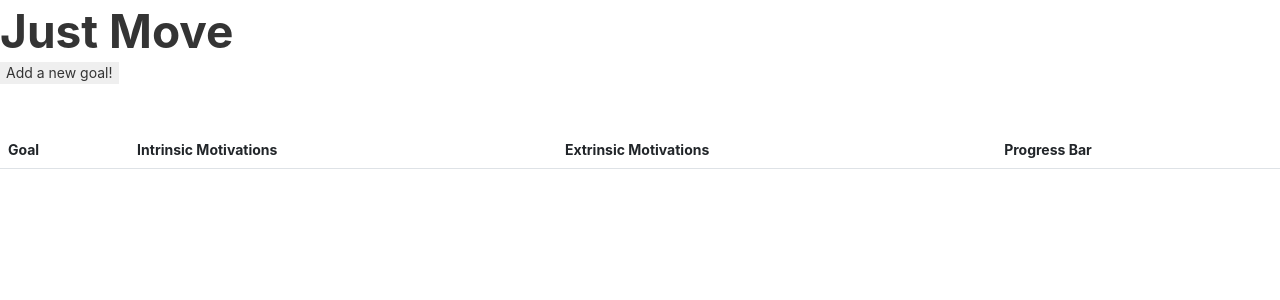
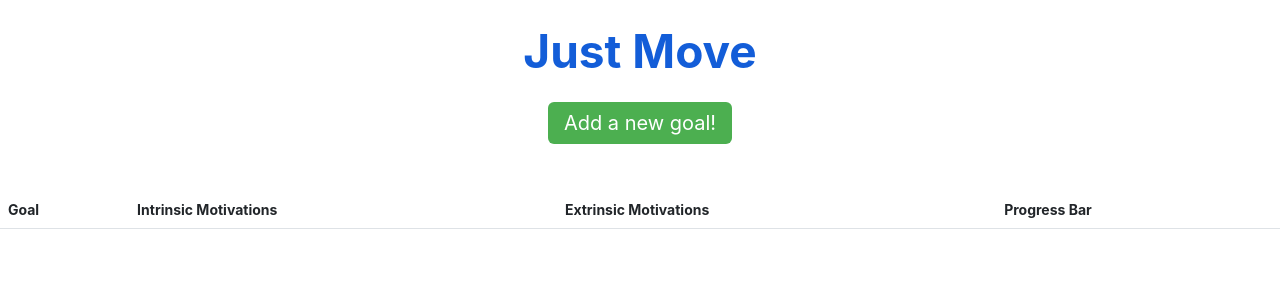
Before and after one commit to goldenwarrior2/Just-Move-115A, a React (Create React App) app in the folder just-move/: page /userhome in a window 1280 px wide. Shown: the top 300 px of the page. Built offline with nearby package versions, Linux system fonts and the light colour scheme.

Commit message:
Fixed styling on form

```diff
--- a/just-move/src/components/UserHomePage/Goal.js
+++ b/just-move/src/components/UserHomePage/Goal.js
@@ -13,7 +13,7 @@ export function Goal({ props, handleDeleteGoal }) {
             <td>{props.progress}</td>
             <td>
                 <ButtonGroup justified>
-                    <IconButton icon={<TrashIcon />} appearance="primary" color="blue" onClick={()=> handleDeleteGoal(props.id)}></IconButton>
+                    <IconButton icon={<TrashIcon />} appearance="primary" color="red" onClick={()=> handleDeleteGoal(props.id)}></IconButton>
                 </ButtonGroup>
             </td>
         </tr>
--- a/just-move/src/components/UserHomePage/PopupGoalForm.css
+++ b/just-move/src/components/UserHomePage/PopupGoalForm.css
@@ -16,6 +16,7 @@
     width: 100%;
     max-width: 640px;
     background-color: white;
+    box-shadow: 0 6px 10px 0 #303030, 0 10px 20px 0 rgba(0, 0, 0, 0.19);
 }
 
 #close-btn {
--- a/just-move/src/components/UserHomePage/PopupGoalForm.js
+++ b/just-move/src/components/UserHomePage/PopupGoalForm.js
@@ -5,7 +5,6 @@ import IconButton from 'rsuite/IconButton';
 import PlusIcon from '@rsuite/icons/Plus';
 import CloseIcon from '@rsuite/icons/Close';
 import { nanoid } from 'nanoid';
-
 
 function PopupGoalForm(props) {
 
--- a/just-move/src/components/UserHomePage/UserHomePage.js
+++ b/just-move/src/components/UserHomePage/UserHomePage.js
@@ -2,6 +2,8 @@ import { useState, useRef } from 'react';
 import React from 'react';
 import { Goal } from "./Goal";
 import PopupGoalForm from "./PopupGoalForm";
+import Button from 'rsuite/Button';
+import Animation from 'rsuite/Animation'
 
 export function UserHomePage () {
 
@@ -30,10 +32,26 @@ export function UserHomePage () {
 
   return (
     <div>
-      <h1>Just Move</h1>
-      <button onClick={() => setPopupBtn(true)}>
+      <br></br>
+      <div style={{textAlign: "center"}}>
+      <Animation.Slide in={true} placement={React.useState('left')}>
+        <h1
+          style={{color: "#135DD8"}}>
+          Just Move
+        </h1>
+      </Animation.Slide>
+      <br></br>
+      <Animation.Slide in={true} placement={React.useState('right')}>
+        <Button
+          onClick={() => setPopupBtn(true)}
+          color='green'
+          appearance='primary'
+          size='lg'
+          style={{fontSize: "20px"}}>
             Add a new goal!
-      </button>
+        </Button>
+      </Animation.Slide>
+      </div>
       <PopupGoalForm trigger={popupBtn}
         setPopupBtnTrigger={setPopupBtn}
         goalRef={goalRef}
@@ -43,6 +61,7 @@ export function UserHomePage () {
         setGoals={setGoals}>
       </PopupGoalForm>
         <table id="goals-table" className="table mt-5">
+          <Animation.Bounce in={true}>
           <thead>
             <tr>
               <th scope="col">Goal</th>
@@ -51,6 +70,7 @@ export function UserHomePage () {
               <th scope="col">Progress Bar</th>
             </tr>
           </thead>
+          </Animation.Bounce>
           <tbody id="goals-table-body">
             {goals.map((newGoal)=> (
               <Goal props={newGoal} key={newGoal.id} handleDeleteGoal={handleDeleteGoal}/>
```
Lines whose indentation alone changed are shown as unchanged.
